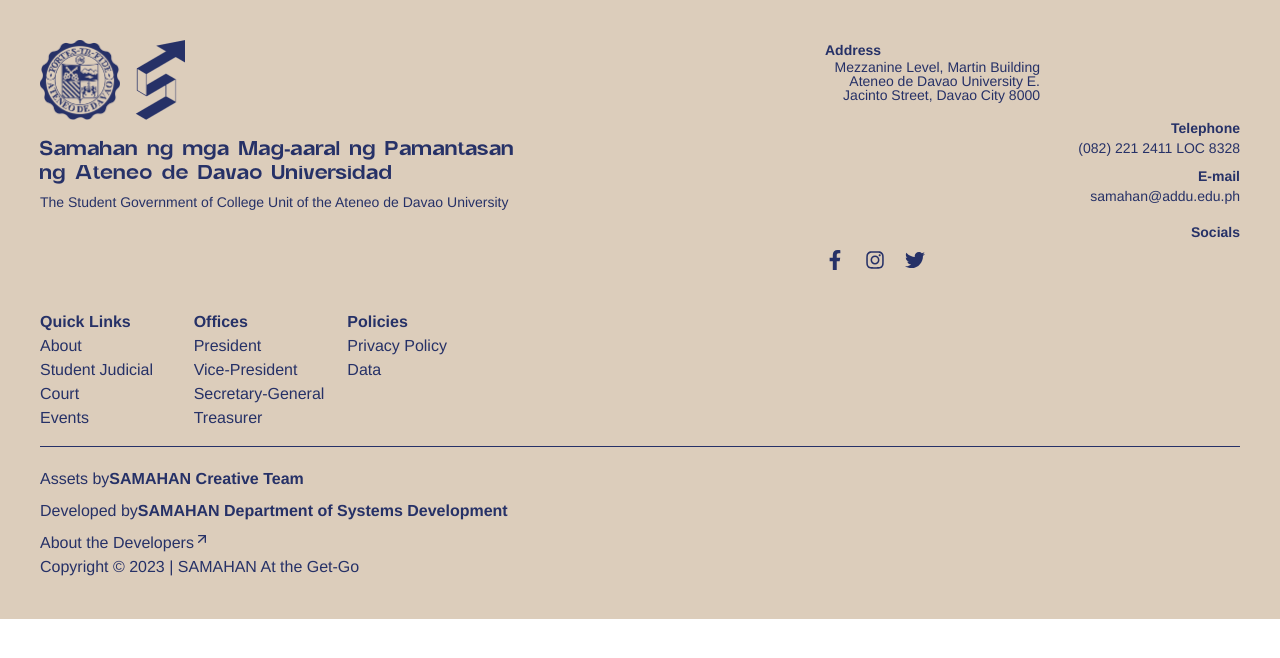
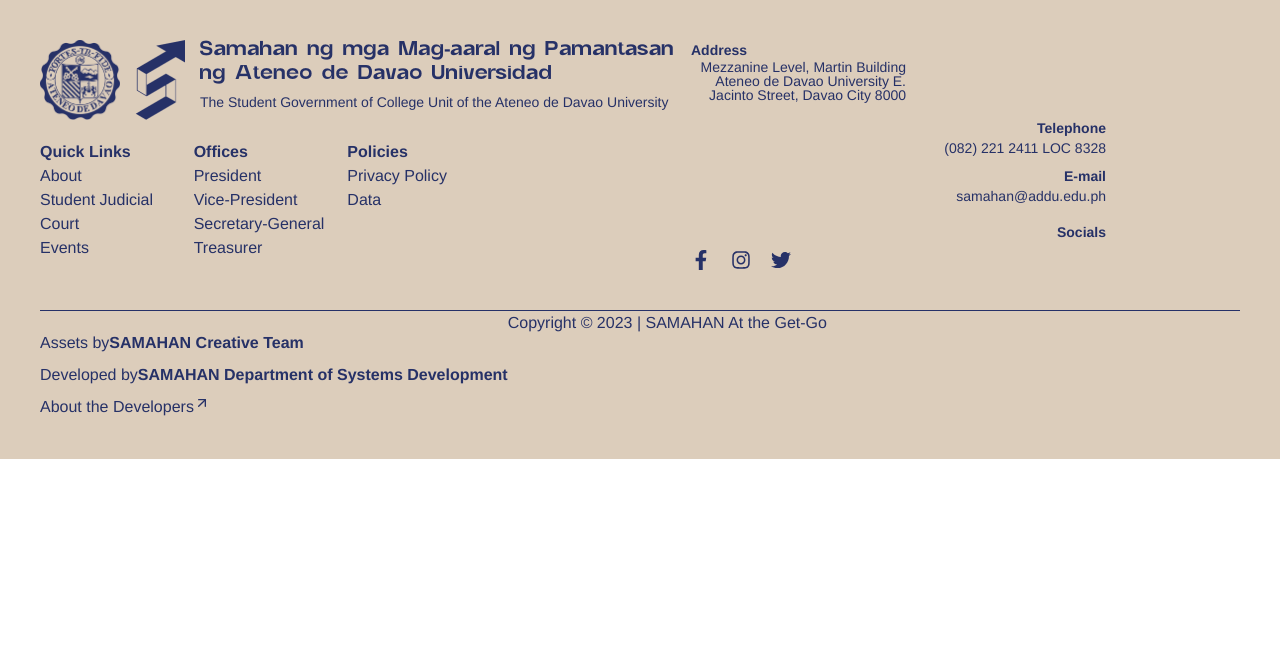
Before and after one commit to SAMAHAN-Systems-Development/samahan-at-the-get-go, a Next.js app: page /Footer in a window 1280 px wide. Shown: the top 658 px of the page. Built offline with nearby package versions, Linux system fonts and the light colour scheme.

Commit message:
refactor(Footer): eddited certain div elements to follow the original design

```diff
--- a/src/components/ui/Footer.tsx
+++ b/src/components/ui/Footer.tsx
@@ -9,10 +9,10 @@ import UniversitySealLogo from "public/assets/images/UniversitySealLogo.png";
 const Footer = () => {
   return (
     <footer className="w-full bg-beige text-lightBlue p-10">
-      <div className="grid grid-cols-1">
-        <div className="lg:grid lg:grid-cols-2 ">
-          <div>
-            <div className="flex flex-row">
+      <div className="flex flex-col lg:flex-row">
+        <div className="">
+          <div className="order-1 lg:flex flex-row">
+            <div className="flex flex-row ">
               <div className="h-20 w-20 relative mb-5">
                 <Image
                   alt="UniversitySealLogo"
@@ -42,7 +42,29 @@ const Footer = () => {
             </div>
           </div>
 
-          <div className="mb-10 md:text-sm lg:grid lg:grid-cols-1 lg:justify-items-end lg:text-right">
+          <div className="mb-2 grid md:grid-cols-3 lg:grid-cols-3 order-last md:w-[461px] ">
+            <div className="mb-2">
+              <p className="font-bold">Quick Links</p>
+              <p className="font-normal">About</p>
+              <p className="font-normal">Student Judicial Court</p>
+              <p className="font-normal">Events</p>
+            </div>
+
+            <div className="mb-2">
+              <p className="font-bold">Offices</p>
+              <p className="font-normal">President</p>
+              <p className="font-normal">Vice-President</p>
+              <p className="font-normal">Secretary-General</p>
+              <p className="font-normal">Treasurer</p>
+            </div>
+            <div className="mb-2">
+              <p className="font-bold">Policies</p>
+              <p className="font-normal">Privacy Policy</p>
+              <p className="font-normal">Data</p>
+            </div>
+          </div>
+        </div>
+        <div className="grid mb-10 md:text-sm lg:grid lg:grid-cols-1 lg:justify-items-end order-2 lg:text-right">
           <div className="md:grid md:grid-cols-2 md:gap-10 md:w-[415px] lg:grid lg:grid-cols-1 lg:gap-2">
             <div className="mb-2 md:flex md:flex-wrap md:w-[215px]">
               <p className="font-bold">Address</p>
@@ -74,38 +96,18 @@ const Footer = () => {
         </div>
       </div>
 
-        <div className="mb-2 grid md:grid-cols-3 lg:grid-cols-3 md:w-[461px] ">
-          <div className="mb-2">
-            <p className="font-bold">Quick Links</p>
-            <p className="font-normal">About</p>
-            <p className="font-normal">Student Judicial Court</p>
-            <p className="font-normal">Events</p>
-          </div>
-
-          <div className="mb-2">
-            <p className="font-bold">Offices</p>
-            <p className="font-normal">President</p>
-            <p className="font-normal">Vice-President</p>
-            <p className="font-normal">Secretary-General</p>
-            <p className="font-normal">Treasurer</p>
-          </div>
-          <div className="mb-2">
-            <p className="font-bold">Policies</p>
-            <p className="font-normal">Privacy Policy</p>
-            <p className="font-normal">Data</p>
-          </div>
-        </div>
-      </div>
       <hr />
-
-      <div className="mt-5">
+      <div className="flex flex-col lg:flex-row">
+        <div className="mt-5 flex-col">
           <div className="mb-2 md:flex">
             <p className="font-normal">Assets by</p>
             <p className="font-bold">SAMAHAN Creative Team</p>
           </div>
           <div className="mb-2 md:flex ">
             <p className="font-normal">Developed by</p>
-          <p className="font-bold">SAMAHAN Department of Systems Development</p>
+            <p className="font-bold">
+              SAMAHAN Department of Systems Development
+            </p>
           </div>
           <div className="flex">
             <p className="font-normal">About the Developers</p>
@@ -114,7 +116,10 @@ const Footer = () => {
         </div>
 
         <div>
-        <p className="font-normal">Copyright © 2023 | SAMAHAN At the Get-Go</p>
+          <p className="font-normal">
+            Copyright © 2023 | SAMAHAN At the Get-Go
+          </p>
+        </div>
       </div>
     </footer>
   );
```
Lines whose indentation alone changed are shown as unchanged.
